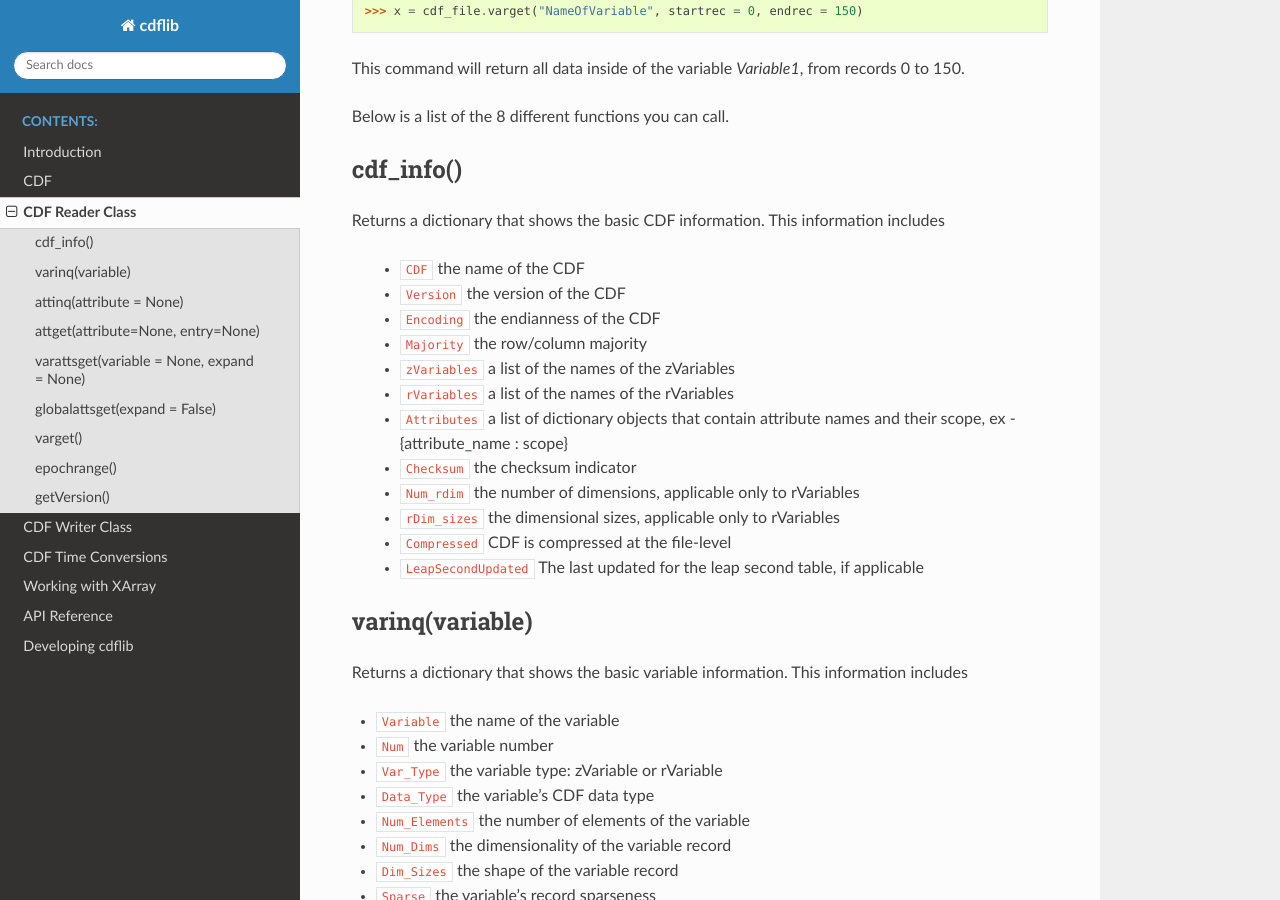
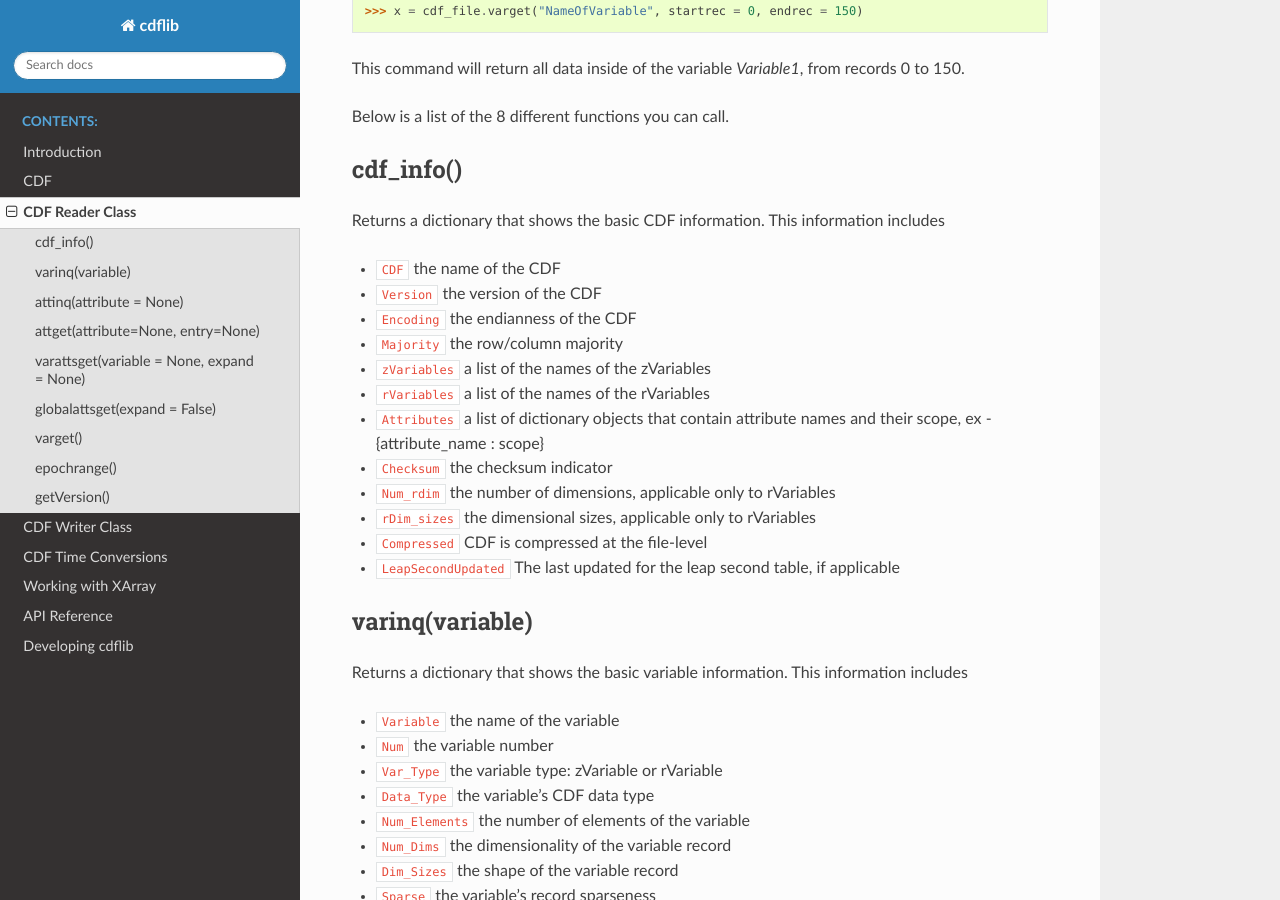
Before and after one commit to MAVENSDC/cdflib, a Sphinx documentation site: the page built from doc/modules/cdfread.rst, in a window 1280 px wide and 900 px high, scrolled down 421 px. Built offline with Sphinx 7.4.7 and the Read the Docs theme 2.0.0, drawn with Linux system fonts in a browser that asks for light colours.

Commit message:
Trying out some new bullet points real quick

```diff
--- a/doc/modules/cdfread.rst
+++ b/doc/modules/cdfread.rst
@@ -23,18 +23,18 @@
 
 Returns a dictionary that shows the basic CDF information. This information includes
 
-    - ``CDF`` the name of the CDF
-    - ``Version`` the version of the CDF
-    - ``Encoding`` the endianness of the CDF
-    - ``Majority`` the row/column majority
-    - ``zVariables`` a list of the names of the zVariables
-    - ``rVariables`` a list of the names of the rVariables
-    - ``Attributes`` a list of dictionary objects that contain attribute names and their scope, ex - {attribute_name : scope}
-    - ``Checksum`` the checksum indicator
-    - ``Num_rdim`` the number of dimensions, applicable only to rVariables
-    - ``rDim_sizes`` the dimensional sizes, applicable only to rVariables
-    - ``Compressed`` CDF is compressed at the file-level
-    - ``LeapSecondUpdated`` The last updated for the leap second table, if applicable
+* ``CDF`` the name of the CDF
+* ``Version`` the version of the CDF
+* ``Encoding`` the endianness of the CDF
+* ``Majority`` the row/column majority
+* ``zVariables`` a list of the names of the zVariables
+* ``rVariables`` a list of the names of the rVariables
+* ``Attributes`` a list of dictionary objects that contain attribute names and their scope, ex - {attribute_name : scope}
+* ``Checksum`` the checksum indicator
+* ``Num_rdim`` the number of dimensions, applicable only to rVariables
+* ``rDim_sizes`` the dimensional sizes, applicable only to rVariables
+* ``Compressed`` CDF is compressed at the file-level
+* ``LeapSecondUpdated`` The last updated for the leap second table, if applicable
 
 
 varinq(variable)
@@ -42,20 +42,20 @@
 
 Returns a dictionary that shows the basic variable information. This information includes
 
-- ``Variable`` the name of the variable
-- ``Num`` the variable number
-- ``Var_Type`` the variable type: zVariable or rVariable
-- ``Data_Type`` the variable's CDF data type
-- ``Num_Elements`` the number of elements of the variable
-- ``Num_Dims`` the dimensionality of the variable record
-- ``Dim_Sizes`` the shape of the variable record
-- ``Sparse`` the variable's record sparseness
-- ``Last_Rec`` the maximum written record number (0-based)
-- ``Dim_Vary`` the dimensional variance(s)
-- ``Rec_Vary`` the record variance
-- ``Pad`` the padded value if set
-- ``Compress`` the GZIP compression level, 0 to 9. 0 if not compressed
-- ``Block_Factor`` the blocking factor if the variable is compressed
+* ``Variable`` the name of the variable
+* ``Num`` the variable number
+* ``Var_Type`` the variable type: zVariable or rVariable
+* ``Data_Type`` the variable's CDF data type
+* ``Num_Elements`` the number of elements of the variable
+* ``Num_Dims`` the dimensionality of the variable record
+* ``Dim_Sizes`` the shape of the variable record
+* ``Sparse`` the variable's record sparseness
+* ``Last_Rec`` the maximum written record number (0-based)
+* ``Dim_Vary`` the dimensional variance(s)
+* ``Rec_Vary`` the record variance
+* ``Pad`` the padded value if set
+* ``Compress`` the GZIP compression level, 0 to 9. 0 if not compressed
+* ``Block_Factor`` the blocking factor if the variable is compressed
 
 attinq(attribute = None)
 ----------------------------
```
